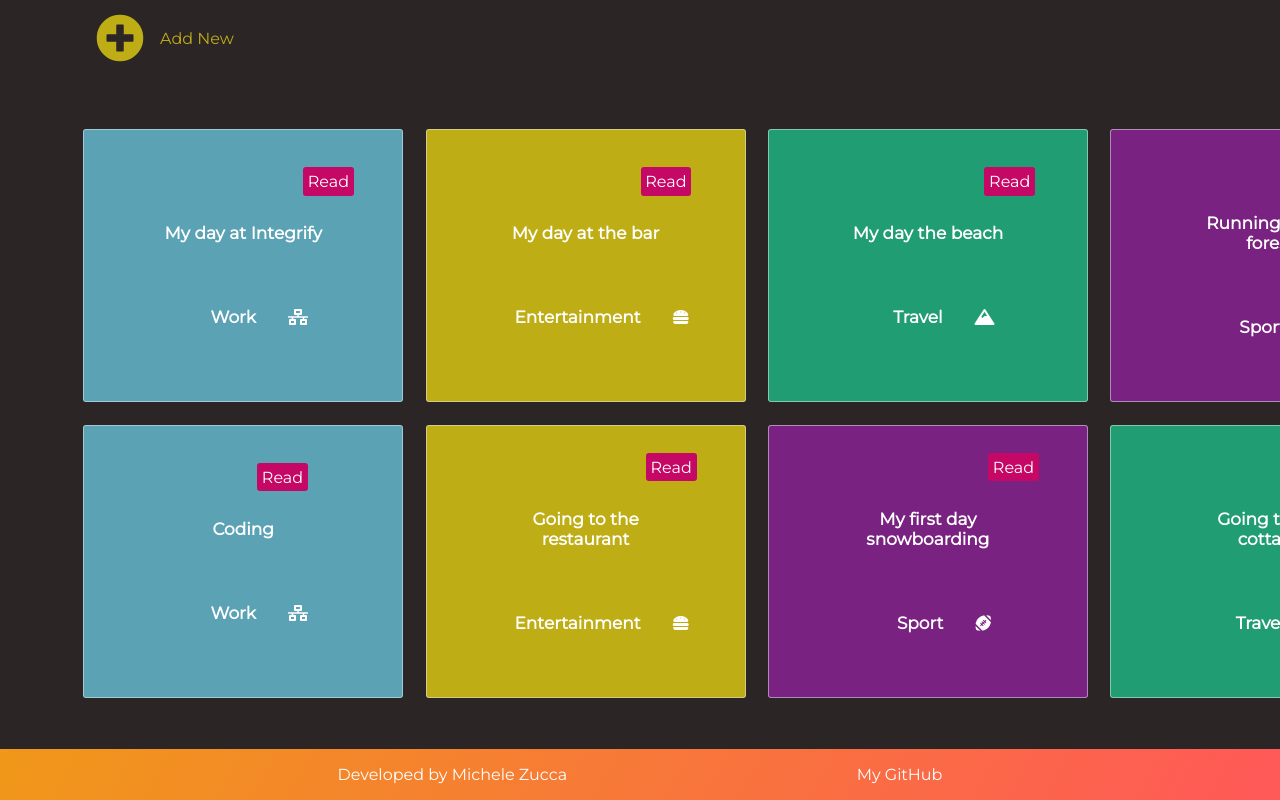
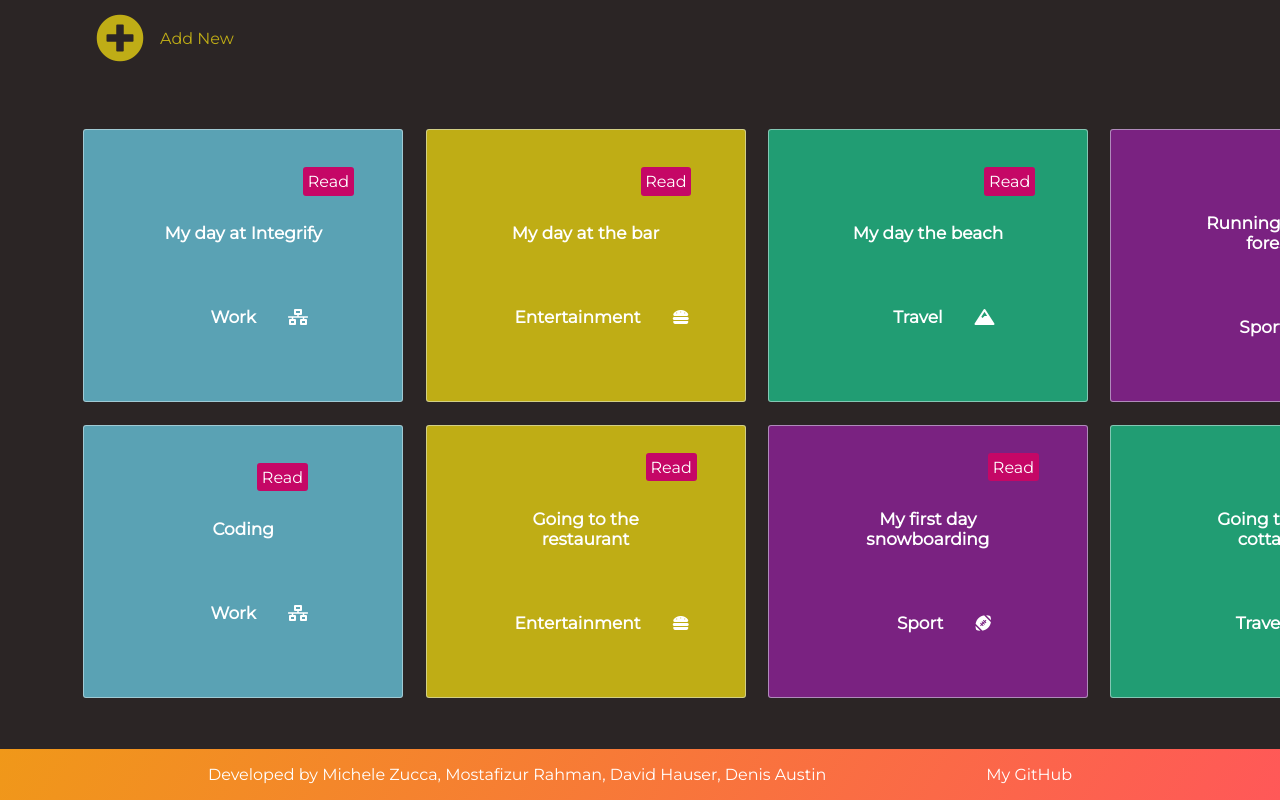
Before and after one commit to moscuet/Blog-Post_React, a React (Create React App) app: page / in a window 1280 px wide. Shown: the part 284-1084 px from the top of the page. Built offline with nearby package versions, Linux system fonts and the light colour scheme.

Commit message:
deploying for sharing github repo

```diff
--- a/src/components/Footer.js
+++ b/src/components/Footer.js
@@ -3,8 +3,7 @@ import '../assets/style/footer.css';
 
 const footerData = [
     {
-        title: 'Developed by Michele Zucca',
-        link: 'https://michelezuccawebdeveloper.netlify.com/'
+        title: 'Developed by Michele Zucca, Mostafizur Rahman, David Hauser, Denis Austin',
     },
 
     {
```
